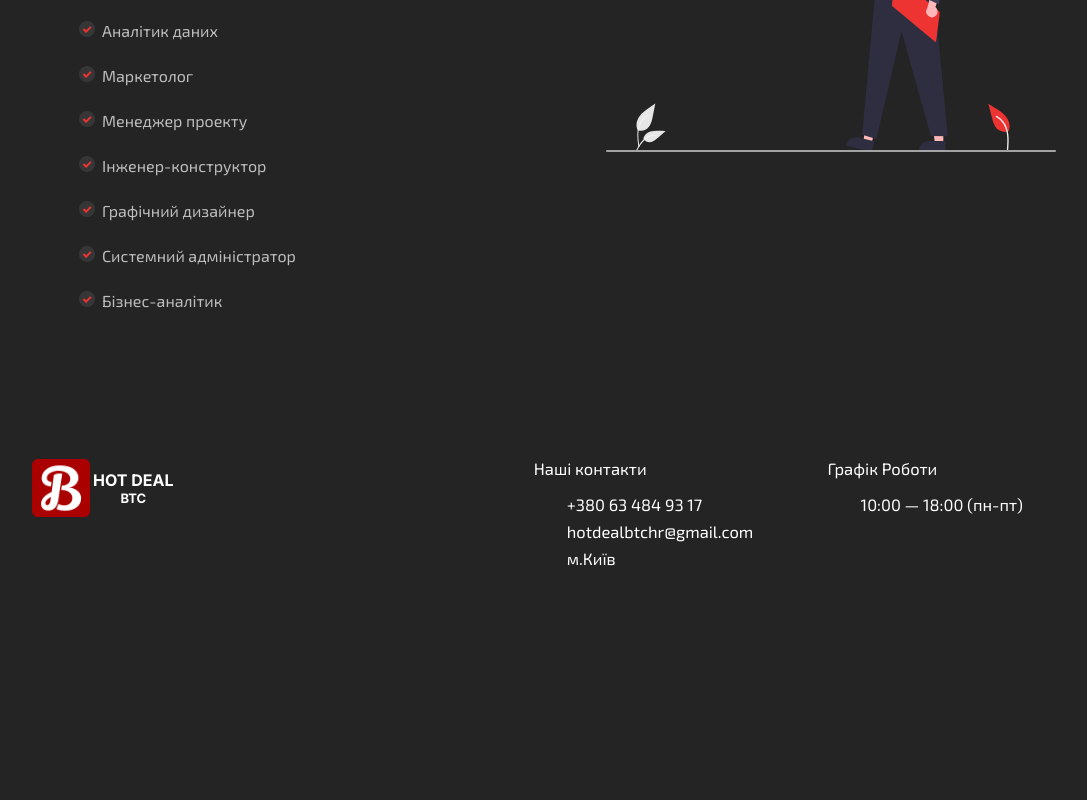
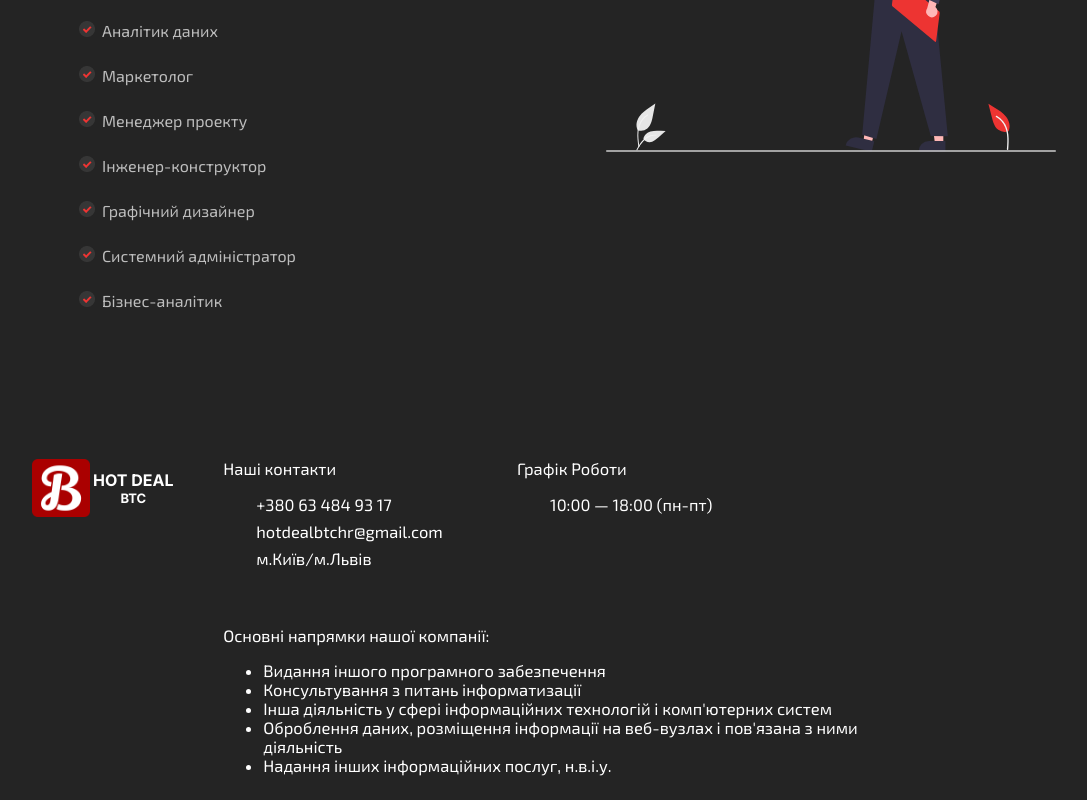
Before and after one commit to nsake/hotdealbtchr, a React (Create React App) app: page /candidates in a window 1280 px wide. Shown: the part 1474-2274 px from the top of the page, without its empty margins (96-1183 px from the left). Before the commit the page ends 2059 px from the top, so only its background shows below. Built offline with nearby package versions, Linux system fonts and the light colour scheme.

Commit message:
fix styles

```diff
--- a/src/components/Review/index.css
+++ b/src/components/Review/index.css
@@ -16,7 +16,7 @@
 }
 .stacked-carousel-responsive-container,
 .react-stacked-center-carousel {
-	height: 450px !important;
+	min-height: 390px;
 }
 
 .avatar {
@@ -27,7 +27,10 @@
 	transition: all 300ms ease;
 	cursor: pointer;
 	width: 100%;
-	height: 360px;
+
+	min-height: 350px;
+	height: fit-content;
+
 	border-radius: 15px;
 	position: relative;
 	background-color: var(--light-background);
@@ -150,6 +153,13 @@
 		width: 550px;
 
 		margin: 0 auto;
+
+		height: 390px;
+	}
+
+	.stacked-carousel-responsive-container,
+	.react-stacked-center-carousel {
+		height: 460px !important;
 	}
 }
 
@@ -157,16 +167,106 @@
 	.twitch-card,
 	.twitch-card .div {
 		width: 450px;
+		margin: 0 auto;
+
+		height: 450px !important;
+	}
+
+	.stacked-carousel-responsive-container,
+	.react-stacked-center-carousel {
+		margin: 0 auto;
+		width: 470px !important;
+
+		height: 490px !important;
+	}
+}
+
+@media screen and (max-width: 620px) {
+	.twitch-card,
+	.twitch-card .div {
+		width: 410px;
+		height: 450px;
 
 		margin: 0 auto;
+
+		.description-text {
+			color: var(--sub_text-color);
+
+			font-size: medium;
+			font-weight: var(--secondary-font);
+		}
+	}
+
+	.stacked-carousel-responsive-container,
+	.react-stacked-center-carousel {
+		width: 440px !important;
+
+		height: 500px !important;
 	}
 }
 
 @media screen and (max-width: 500px) {
 	.twitch-card,
 	.twitch-card .div {
-		width: 350px;
+		width: 50% !important;
 
 		margin: 0 auto;
+		height: 60%;
+
+		.description-text {
+			font-size: small;
+		}
+	}
+
+	.stacked-carousel-responsive-container,
+	.react-stacked-center-carousel {
+		width: 100% !important;
+
+		height: 500px !important;
 	}
 }
+
+@media screen and (max-width: 450px) {
+	.twitch-card,
+	.twitch-card .div {
+		width: 300px !important;
+
+		margin: 0 auto;
+		height: 60%;
+	}
+
+	.stacked-carousel-responsive-container,
+	.react-stacked-center-carousel {
+		height: 550px !important;
+	}
+}
+
+@media screen and (max-width: 383px) {
+	.twitch-card,
+	.twitch-card .div {
+		width: 280px !important;
+
+		margin: 0 auto;
+		height: 70%;
+	}
+
+	.stacked-carousel-responsive-container,
+	.react-stacked-center-carousel {
+		height: 550px !important;
+	}
+}
+
+@media screen and (max-width: 350px) {
+	.twitch-card,
+	.twitch-card .div {
+		width: 90%;
+
+		margin: 0 auto;
+		height: 90% !important;
+	}
+
+	.stacked-carousel-responsive-container,
+	.react-stacked-center-carousel {
+		height: 590px !important;
+	}
+}
--- a/src/components/Review/index.tsx
+++ b/src/components/Review/index.tsx
@@ -20,7 +20,7 @@ function ResponsiveCarousel({ data }: any) {
 	const ref = React.useRef<any>();
 
 	return (
-		<div style={{ width: '100%', minHeight: '450px', position: 'relative' }}>
+		<div style={{ width: '100%', position: 'relative' }}>
 			<ResponsiveContainer
 				carouselRef={ref}
 				render={(width, carouselRef) => {
--- a/src/components/shared/Logo/styles.module.scss
+++ b/src/components/shared/Logo/styles.module.scss
@@ -2,6 +2,7 @@
 	display: flex;
 	gap: 0.2rem;
 
+	min-width: 150px;
 	& .logo {
 		height: 3.5rem;
 	}
--- a/src/templates/HomeTemplate.tsx
+++ b/src/templates/HomeTemplate.tsx
@@ -56,9 +56,20 @@ const Header = () => {
 const Footer = () => {
 	const telephone = '+380 63 484 93 17';
 	const email = 'hotdealbtchr@gmail.com';
+
+	const info = [
+		'Видання іншого програмного забезпечення',
+		'Консультування з питань інформатизації',
+		`Інша діяльність у сфері інформаційних технологій і комп'ютерних систем`,
+		`Оброблення даних, розміщення інформації на веб-вузлах і пов'язана з ними діяльність`,
+		`Надання інших інформаційних послуг, н.в.і.у.`
+	];
+
 	return (
 		<footer className={styles.footer}>
 			<Logo />
+
+			<div className={styles.common_info}>
 				<div className={styles.contacts_container}>
 					<div className={styles.list}>
 						Наші контакти
@@ -72,7 +83,7 @@ const Footer = () => {
 								target='_blank'
 								rel='noreferrer'
 							>
-							м.Київ
+								м.Київ/м.Львів
 							</a>
 						</ul>
 					</div>
@@ -81,6 +92,16 @@ const Footer = () => {
 						Графік Роботи
 						<ul>
 							<div style={{ textWrap: 'nowrap' }}>10:00 — 18:00 (пн-пт)</div>
+						</ul>
+					</div>
+				</div>
+
+				<div className={styles.info}>
+					Основні напрямки нашої компанії:
+					<ul>
+						{info?.map((item) => (
+							<li style={{ textWrap: 'nowrap' }}>{item}</li>
+						))}
 					</ul>
 				</div>
 			</div>
--- a/src/templates/styles.module.scss
+++ b/src/templates/styles.module.scss
@@ -82,7 +82,7 @@
 	z-index: 3;
 
 	width: 100vw;
-	height: 4.5rem;
+	min-height: 4.5rem;
 
 	padding: 0.5rem 10vw;
 
@@ -91,6 +91,21 @@
 	justify-content: space-between;
 
 	gap: 2.5rem;
+
+	.common_info {
+		gap: 2.5rem;
+		width: 100%;
+		display: flex;
+		flex-wrap: wrap;
+
+		.info {
+			max-width: 700px;
+			width: 100%;
+			* {
+				text-wrap: wrap !important;
+			}
+		}
+	}
 
 	& .contacts_container {
 		display: flex;
@@ -117,6 +132,20 @@
 	}
 }
 
+@media screen and (max-width: 1300px) {
+	.contacts_container {
+		flex: 1 1 0;
+		.common_info {
+			.info {
+				width: 400px;
+				& * {
+					text-wrap: wrap !important;
+				}
+			}
+			// flex-direction: column;
+		}
+	}
+}
 @media screen and (max-width: 990px) {
 	.footer {
 		flex-direction: column;
```
Lines whose indentation alone changed are shown as unchanged.
